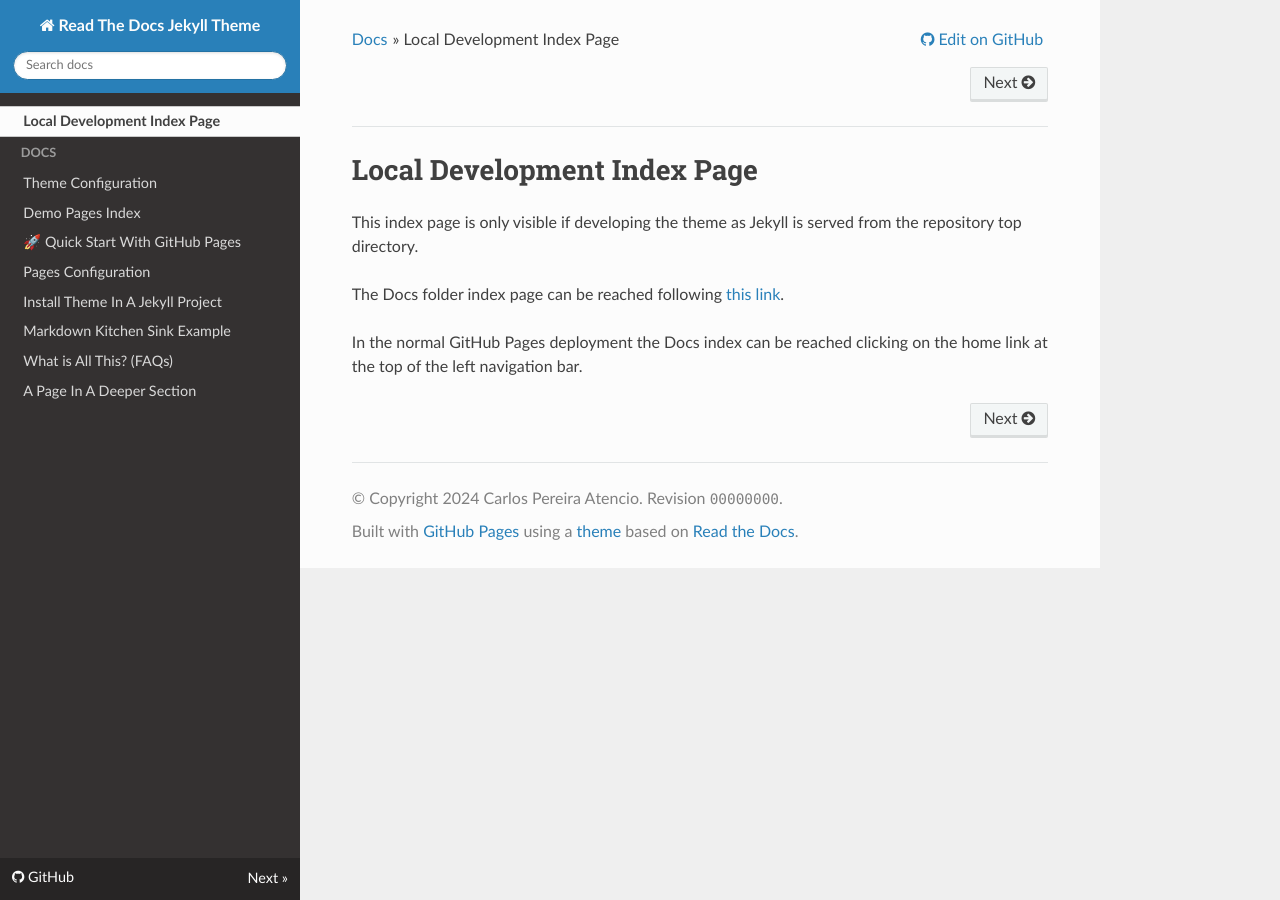
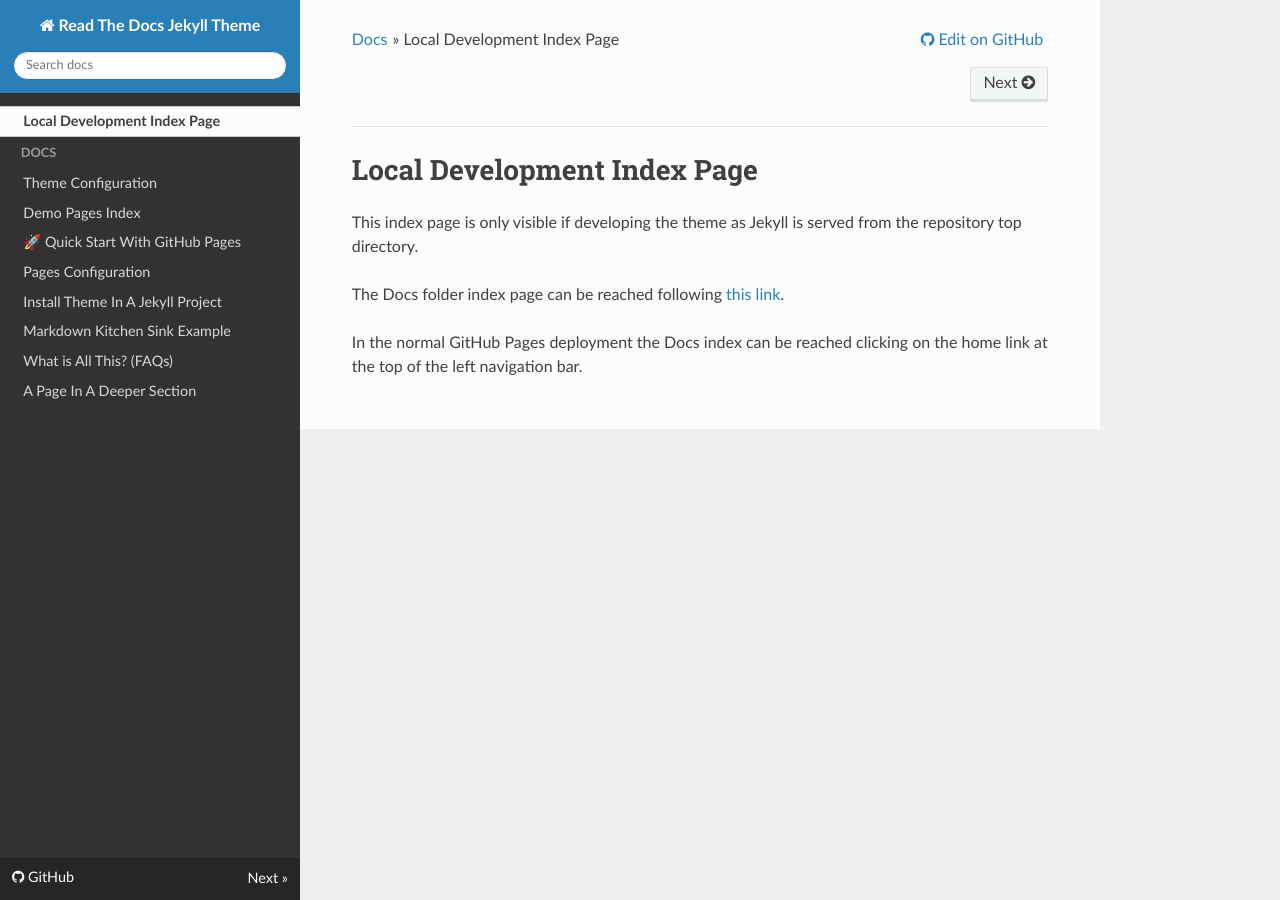
Before and after one commit to rakshitha-mayya/final, a Jekyll site: the page built from index.md, in a window 1280 px wide. Built offline with Jekyll 4.4.1, drawn with Linux system fonts in a browser that asks for light colours; nearby versions of some CDN libraries; a style sheet for code colours, icons or effects is not loaded.

Commit message:
removed footer

```diff
--- a/_includes/footer.html
+++ /dev/null
@@ -1,37 +0,0 @@
-<footer>
-    {%- if (site.prev_next_buttons_location == 'bottom' or  site.prev_next_buttons_location =='both') and (previous_page or next_page) %}
-    <div class="rst-footer-buttons" role="navigation" aria-label="footer navigation">
-      {%- if next_page %}
-        <a href="{{ next_page.url | absolute_url }}" class="btn btn-neutral float-right" title="{{ next_page.title }}">Next <span class="icon icon-circle-arrow-right"></span></a>
-      {%- endif %}
-      {%- if previous_page %}
-        <a href="{{ previous_page.url | absolute_url }}" class="btn btn-neutral" title="{{ previous_page.title }}"><span class="icon icon-circle-arrow-left"></span> Previous</a>
-      {%- endif %}
-    </div>
-    {%- endif %}
-
-    <hr/>
-
-    <div role="contentinfo">
-      <p>
-        {%- if site.site_author %}
-          © Copyright {{ site.time | date: "%Y" }} {{ site.site_author }}.
-        {%- endif %}
-        {%- if site.github.build_revision %}
-          {%- if site.repo_url %}
-            <span class="commit">Revision <a href="{{ site.repo_url | url }}/commit/{{ site.github.build_revision }}" target="_blank"><code>{{ site.github.build_revision | truncate: 8, "" }}</code></a>.
-          {%- else %}
-            <span class="commit">Revision <code>{{ site.github.build_revision | truncate: 8, "" }}</code>.</span>
-          {%- endif %}
-        {%- endif %}
-      </p>
-    </div>
-    Built with
-    {%- if site.github %}
-    <a href="https://pages.github.com" target="_blank">GitHub Pages</a>
-    {%- else %}
-    <a href="https://jekyllrb.com" target="_blank">Jekyll</a>
-    {%- endif %}
-    using a <a href="https://github.com/carlosperate/jekyll-theme-rtd" target="_blank">theme</a>
-    based on <a href="https://sphinx-rtd-theme.readthedocs.io" target="_blank">Read the Docs</a>.
-</footer>
--- a/_layouts/base.html
+++ b/_layouts/base.html
@@ -66,7 +66,7 @@
               {{ content }}
             </div>
           </div>
-          {% include footer.html %}
+          <!-- {% include footer.html %} -->
         </div>
       </div>
 
```
